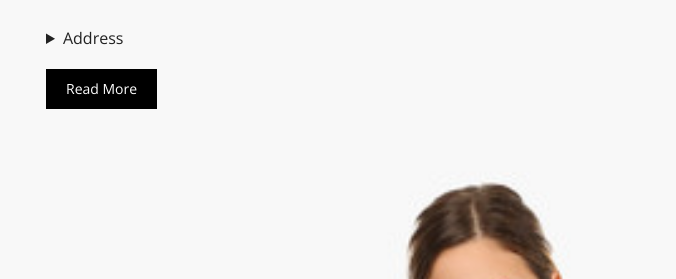
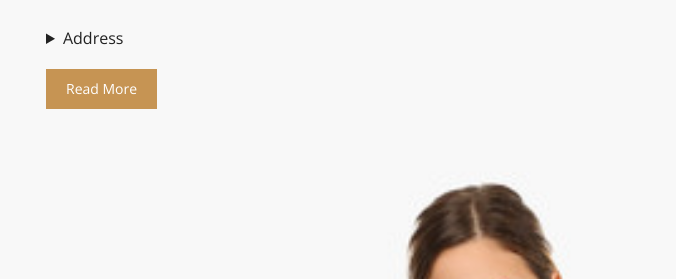
Before and after one commit to devfaishal/class19m, a plain HTML site: page index.html in a window 1280 px wide. In both pictures the pointer is over the link 705 px from the left and 1610 px from the top of the page. Shown: the part 1522-1801 px from the top of the page, 604-1280 px from the left. Drawn offline with nearby package versions, Linux system fonts and the light colour scheme.

Commit message:
Update style.css

```diff
--- a/style.css
+++ b/style.css
@@ -145,15 +145,6 @@ nav .cl_a:nth-child(1){
 	background: #c9c9c8;
 }
 
-
-
-
-
-
-
-
-
-
 /* Header_banner */
 .Header_banner h1 {
 	font-size: 78px;
@@ -287,6 +278,11 @@ main{
 	font-size: 14px;
 	display: inline-block;
 	margin-top: 20px;
+	transition: .4s;
+}
+.about_button:hover{
+	background: #c69453;
+	color: #fff;
 }
 
 /* Quote Section  */
```
